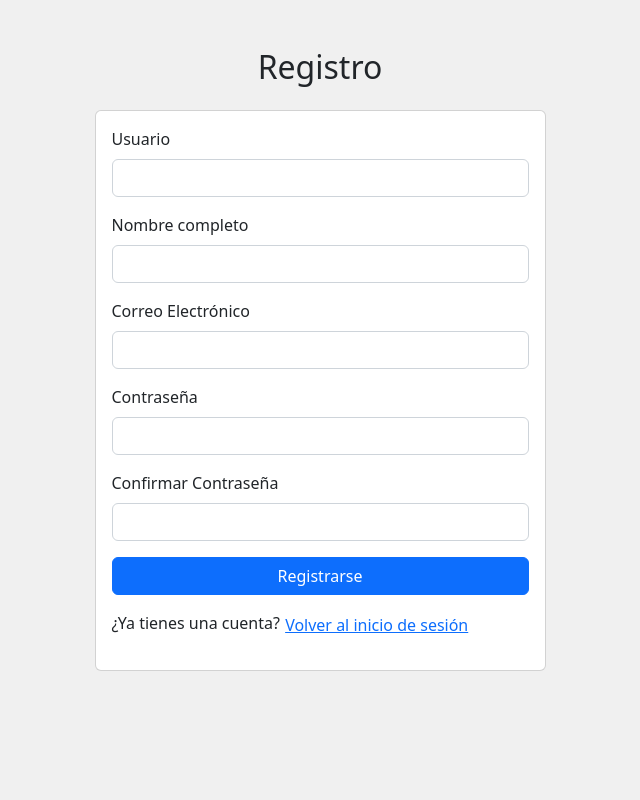
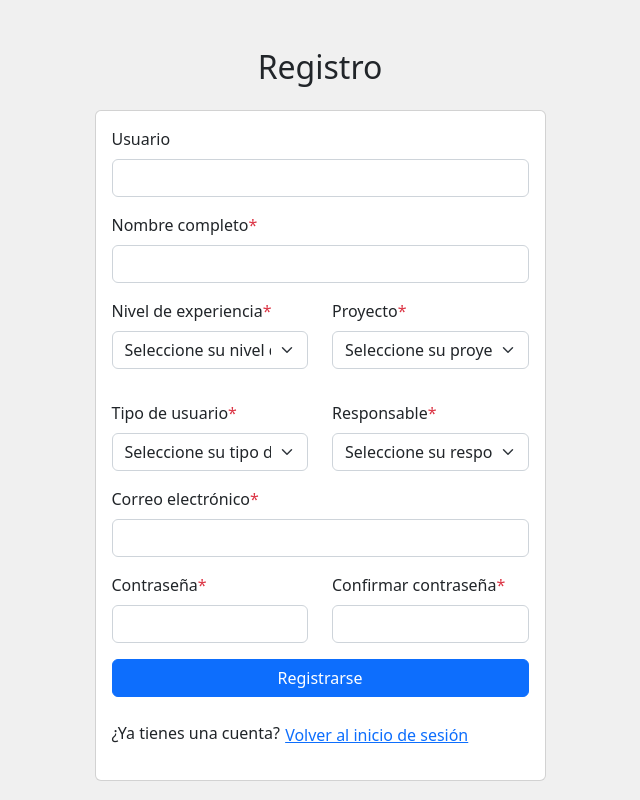
Before and after one commit to Sulowapo/App-Web---Developer-Performance-Statistics, a React (Create React App) app: page / in a window 1280 px wide. Both pictures are taken after a click on the button "Regístrate aquí". Shown: the whole page, without its empty margins (320-960 px from the left). Built offline with nearby package versions, Linux system fonts and the light colour scheme.

Commit message:
Agregar campos a formulario
Campos agregados: userLevel, userType, responsable y proyecto

```diff
--- a/src/components/InicioSesion.js
+++ b/src/components/InicioSesion.js
@@ -163,7 +163,7 @@ const InicioSesion = ({ onLogin, onRegisterClick }) => {
                       Iniciar sesión
                     </button>
                   </form>
-                  <div className="mt-3">
+                  <div className="mt-4">
                     <p>
                       ¿No tienes una cuenta?{' '}
                       <button
--- a/src/components/Registro.js
+++ b/src/components/Registro.js
@@ -3,11 +3,16 @@ import React, { useState } from 'react';
 const Registro = ({ onBackToLogin }) => {
   const [usuario, setUsuario] = useState('');
   const [nombre, setNombre] = useState('');
+  const [userLevel, setUserLevel] = useState('');
+  const [proyecto, setProyecto] = useState('');
+  const [userType, setUserType] = useState('');
+  const [responsable, setResponsable] = useState('');
   const [correo, setCorreo] = useState('');
   const [password, setPassword] = useState('');
   const [confirmPassword, setConfirmPassword] = useState('');
   const [errors, setErrors] = useState({});
   const [registrationSuccess, setRegistrationSuccess] = useState(false);
+  const [disableResponsable, setDisableResponsable] = useState(false);
 
   const handleUsernameChange = (e) => {
     setUsuario(e.target.value);
@@ -29,10 +34,47 @@ const Registro = ({ onBackToLogin }) => {
     setConfirmPassword(e.target.value);
   };
 
+  const handleUserLevelChange = (e) => {
+    setUserLevel(e.target.value);
+  };
+
+  const handleProyectoChange = (e) => {
+    setProyecto(e.target.value);
+  };
+
+  const handleUserTypeChange = (e) => {
+    const selectedUserType = e.target.value;
+    setUserType(selectedUserType);
+
+    if (selectedUserType === '0') {
+      setResponsable('');
+      setDisableResponsable(true);
+    } else {
+      setDisableResponsable(false);
+    }
+  };
+
+  const handleResponsableChange = (e) => {
+    setResponsable(e.target.value);
+  };
+
   const validate = () => {
     const errors = {};
-    if (!usuario.trim()) errors.usuario = 'El nombre de usuario es obligatorio.';
+    if (!usuario.trim())
+      errors.usuario = 'El nombre de usuario es obligatorio.';
     if (!nombre.trim()) errors.nombre = 'El nombre completo es obligatorio.';
+    if (!userLevel) {
+      errors.userLevel = 'El nivel de experiencia es obligatorio.';
+    }
+    if (!proyecto) {
+      errors.proyecto = 'El proyecto es obligatorio.';
+    }
+    if (!userType) {
+      errors.userType = 'El tipo de usuario es obligatorio.';
+    }
+    if (!responsable) {
+      errors.responsable = 'El responsable es obligatorio.';
+    }
     if (!correo.trim()) {
       errors.correo = 'El correo electrónico es obligatorio.';
     } else if (!isValidEmail(correo)) {
@@ -61,16 +103,18 @@ const Registro = ({ onBackToLogin }) => {
     e.preventDefault();
     const validationErrors = validate();
     if (Object.keys(validationErrors).length === 0) {
+      const localIP = window.location.hostname;
+
       const queryParams = new URLSearchParams({
         user: usuario,
-        ip: 'sn',
+        ip: localIP,
         pass: password,
-        usertype: '1',
-        userlevel: '0',
+        usertype: userType,
+        userlevel: userLevel,
         email: correo,
         nombre: nombre,
-        proyecto: 'sn',
-        responsable: 'sn',
+        proyecto: proyecto,
+        responsable: responsable,
       }).toString();
 
       const url = `https://200.58.127.244:7001/users?${queryParams}`;
@@ -116,7 +160,9 @@ const Registro = ({ onBackToLogin }) => {
                       </label>
                       <input
                         type="text"
-                        className={`form-control ${errors.usuario ? 'is-invalid' : ''}`}
+                        className={`form-control ${
+                          errors.usuario ? 'is-invalid' : ''
+                        }`}
                         id="usuario"
                         value={usuario}
                         onChange={handleUsernameChange}
@@ -127,11 +173,13 @@ const Registro = ({ onBackToLogin }) => {
                     </div>
                     <div className="mb-3">
                       <label htmlFor="nombre" className="form-label">
-                        Nombre completo
+                        Nombre completo<span className="text-danger">*</span>
                       </label>
                       <input
                         type="text"
-                        className={`form-control ${errors.nombre ? 'is-invalid' : ''}`}
+                        className={`form-control ${
+                          errors.nombre ? 'is-invalid' : ''
+                        }`}
                         id="nombre"
                         value={nombre}
                         onChange={handleUserNameChange}
@@ -140,13 +188,117 @@ const Registro = ({ onBackToLogin }) => {
                         <div className="invalid-feedback">{errors.nombre}</div>
                       )}
                     </div>
+                    <div className="row mb-3">
+                      <div className="col-md-6">
+                        <div className="mb-3">
+                          <label htmlFor="userLevel" className="form-label">
+                            Nivel de experiencia
+                            <span className="text-danger">*</span>
+                          </label>
+                          <select
+                            className={`form-select ${
+                              errors.userLevel ? 'is-invalid' : ''
+                            }`}
+                            id="userLevel"
+                            value={userLevel}
+                            onChange={handleUserLevelChange}
+                          >
+                            <option value="">
+                              Seleccione su nivel de experiencia
+                            </option>
+                            <option value="0">Practicante</option>
+                            <option value="1">Junior</option>
+                            <option value="2">Semi Senior</option>
+                            <option value="3">Senior</option>
+                          </select>
+                          {errors.userLevel && (
+                            <div className="invalid-feedback">
+                              {errors.userLevel}
+                            </div>
+                          )}
+                        </div>
+                      </div>
+                      <div className="col-md-6">
+                        <div className="mb-3">
+                          <label htmlFor="proyecto" className="form-label">
+                            Proyecto
+                            <span className="text-danger">*</span>
+                          </label>
+                          <select
+                            className={`form-select ${
+                              errors.proyecto ? 'is-invalid' : ''
+                            }`}
+                            id="proyecto"
+                            value={proyecto}
+                            onChange={handleProyectoChange}
+                          >
+                            <option value="">Seleccione su proyecto</option>
+                          </select>
+                          {errors.proyecto && (
+                            <div className="invalid-feedback">
+                              {errors.proyecto}
+                            </div>
+                          )}
+                        </div>
+                      </div>
+                    </div>
+                    <div className="mb-3 row">
+                      <div className="col-md-6">
+                        <label htmlFor="userType" className="form-label">
+                          Tipo de usuario<span className="text-danger">*</span>
+                        </label>
+                        <select
+                          className={`form-select ${
+                            errors.userType ? 'is-invalid' : ''
+                          }`}
+                          id="userType"
+                          value={userType}
+                          onChange={handleUserTypeChange}
+                        >
+                          <option value="">
+                            Seleccione su tipo de usuario
+                          </option>
+                          <option value="0">Administrador</option>
+                          <option value="1">Desarrollador</option>
+                        </select>
+                        {errors.userType && (
+                          <div className="invalid-feedback">
+                            {errors.userType}
+                          </div>
+                        )}
+                      </div>
+                      <div className="col-md-6">
+                        <label htmlFor="responsable" className="form-label">
+                          Responsable<span className="text-danger">*</span>
+                        </label>
+                        <select
+                          className={`form-select ${
+                            errors.responsable ? 'is-invalid' : ''
+                          }`}
+                          id="responsable"
+                          value={responsable}
+                          onChange={handleResponsableChange}
+                          disabled={disableResponsable}
+                        >
+                          <option value="">Seleccione su responsable</option>
+                          <option value="0">Responsable 1</option>
+                        </select>
+                        {errors.responsable && (
+                          <div className="invalid-feedback">
+                            {errors.responsable}
+                          </div>
+                        )}
+                      </div>
+                    </div>
                     <div className="mb-3">
                       <label htmlFor="correo" className="form-label">
-                        Correo Electrónico
+                        Correo electrónico<span className="text-danger">*</span>
                       </label>
                       <input
                         type="email"
-                        className={`form-control ${errors.correo ? 'is-invalid' : ''}`}
+                        className={`form-control ${
+                          errors.correo ? 'is-invalid' : ''
+                        }`}
                         id="correo"
                         value={correo}
                         onChange={handleEmailChange}
@@ -155,28 +307,36 @@ const Registro = ({ onBackToLogin }) => {
                         <div className="invalid-feedback">{errors.correo}</div>
                       )}
                     </div>
-                    <div className="mb-3">
+                    <div className="row mb-3">
+                      <div className="col-md-6">
                         <label htmlFor="password" className="form-label">
-                        Contraseña
+                          Contraseña<span className="text-danger">*</span>
                         </label>
                         <input
                           type="password"
-                        className={`form-control ${errors.password ? 'is-invalid' : ''}`}
+                          className={`form-control ${
+                            errors.password ? 'is-invalid' : ''
+                          }`}
                           id="password"
                           value={password}
                           onChange={handlePasswordChange}
                         />
                         {errors.password && (
-                        <div className="invalid-feedback">{errors.password}</div>
+                          <div className="invalid-feedback">
+                            {errors.password}
+                          </div>
                         )}
                       </div>
-                    <div className="mb-3">
+                      <div className="col-md-6">
                         <label htmlFor="confirmPassword" className="form-label">
-                        Confirmar Contraseña
+                          Confirmar contraseña
+                          <span className="text-danger">*</span>
                         </label>
                         <input
                           type="password"
-                        className={`form-control ${errors.confirmPassword ? 'is-invalid' : ''}`}
+                          className={`form-control ${
+                            errors.confirmPassword ? 'is-invalid' : ''
+                          }`}
                           id="confirmPassword"
                           value={confirmPassword}
                           onChange={handleConfirmPasswordChange}
@@ -187,14 +347,19 @@ const Registro = ({ onBackToLogin }) => {
                           </div>
                         )}
                       </div>
+                    </div>
+
                     <button type="submit" className="btn btn-primary col-md-12">
                       Registrarse
                     </button>
                   </form>
-                  <div className="mt-3">
+                  <div className="mt-4">
                     <p>
                       ¿Ya tienes una cuenta?{' '}
-                      <button className="btn btn-link p-0" onClick={onBackToLogin}>
+                      <button
+                        className="btn btn-link p-0"
+                        onClick={onBackToLogin}
+                      >
                         Volver al inicio de sesión
                       </button>
                     </p>
```
Lines whose indentation alone changed are shown as unchanged.
